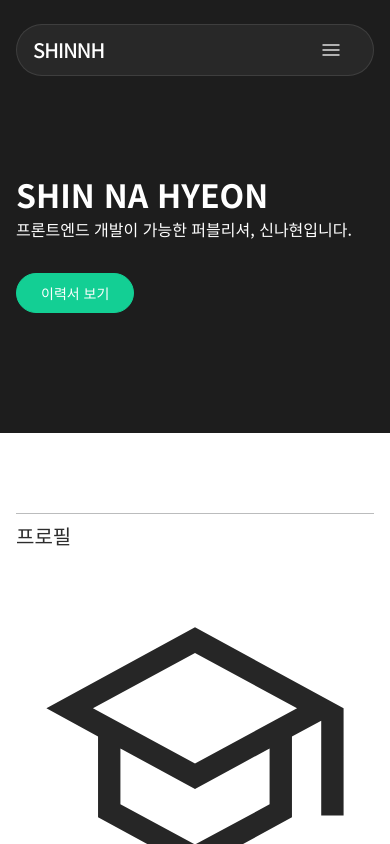
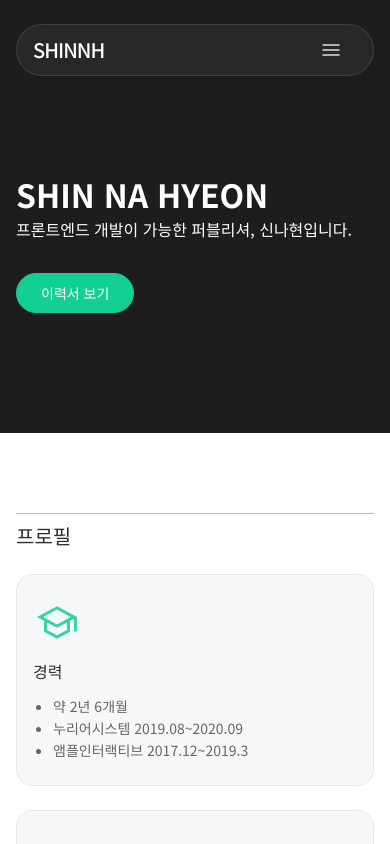
Before and after one commit to shinnh2/portfolio_snh, a React (Vite) app: page / in a window 390 px wide. Shown: the top 844 px of the page. Built offline with nearby package versions, Linux system fonts and the light colour scheme.

Commit message:
[feat/responsiveWeb] 컴포넌트 구조 변경, 스타일명 변경

```diff
--- a/src/components/Profile.jsx
+++ b/src/components/Profile.jsx
@@ -49,14 +49,16 @@ const Profile = () => {
 				<div className="profile_content_wrap">
 					{profileContents.map((el, idx) => {
 						return (
-							<div className="profile_content" key={idx}>
+							<div className="profile_content_box" key={idx}>
 								{iconComponent(idx)}
+								<div className="profile_content">
 									<h3 className="profile_content_title">{el.title}</h3>
 									<ul className="profile_content_description">
 										{el.desc.map((descEl, descIdx) => (
 											<li key={descIdx}>{descEl}</li>
 										))}
 									</ul>
+								</div>
 							</div>
 						);
 					})}
```
Lines whose indentation alone changed are shown as unchanged.
